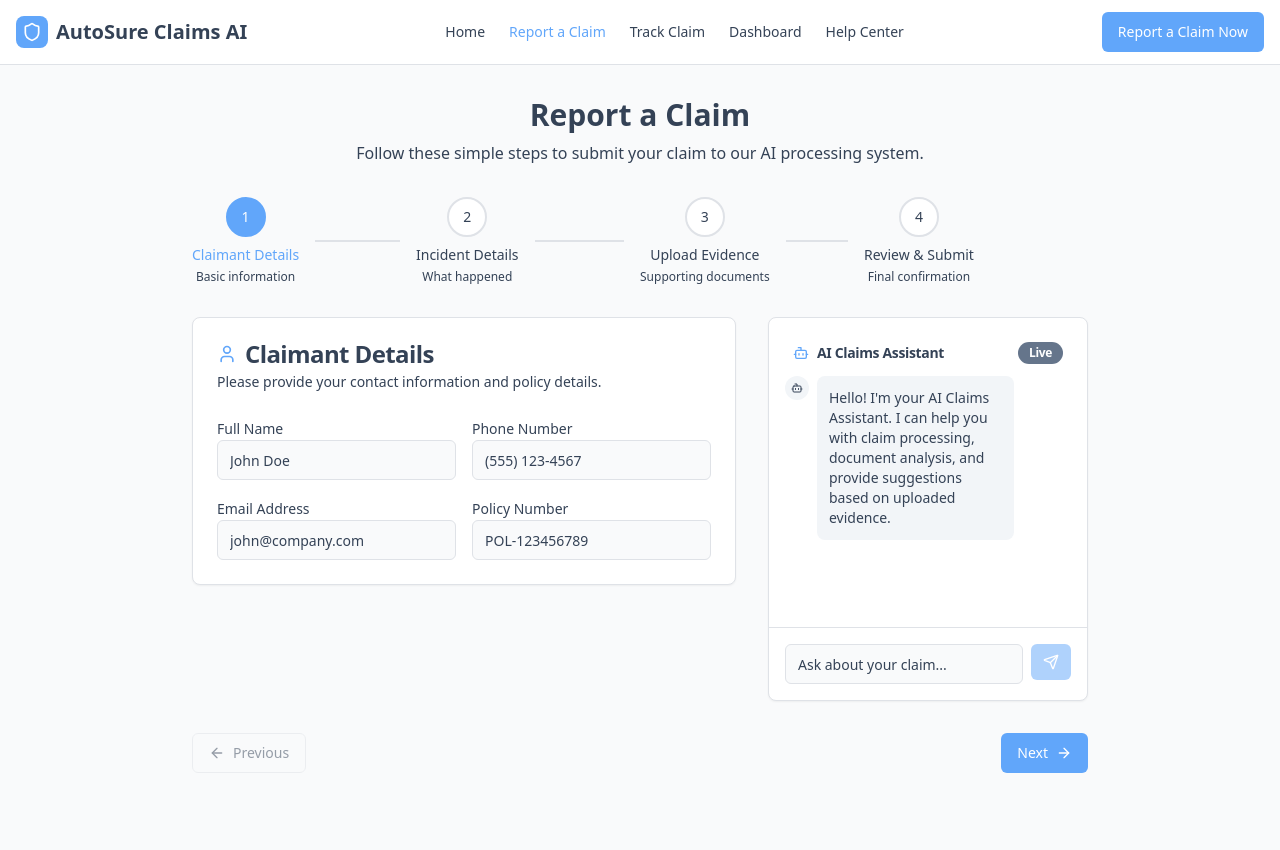
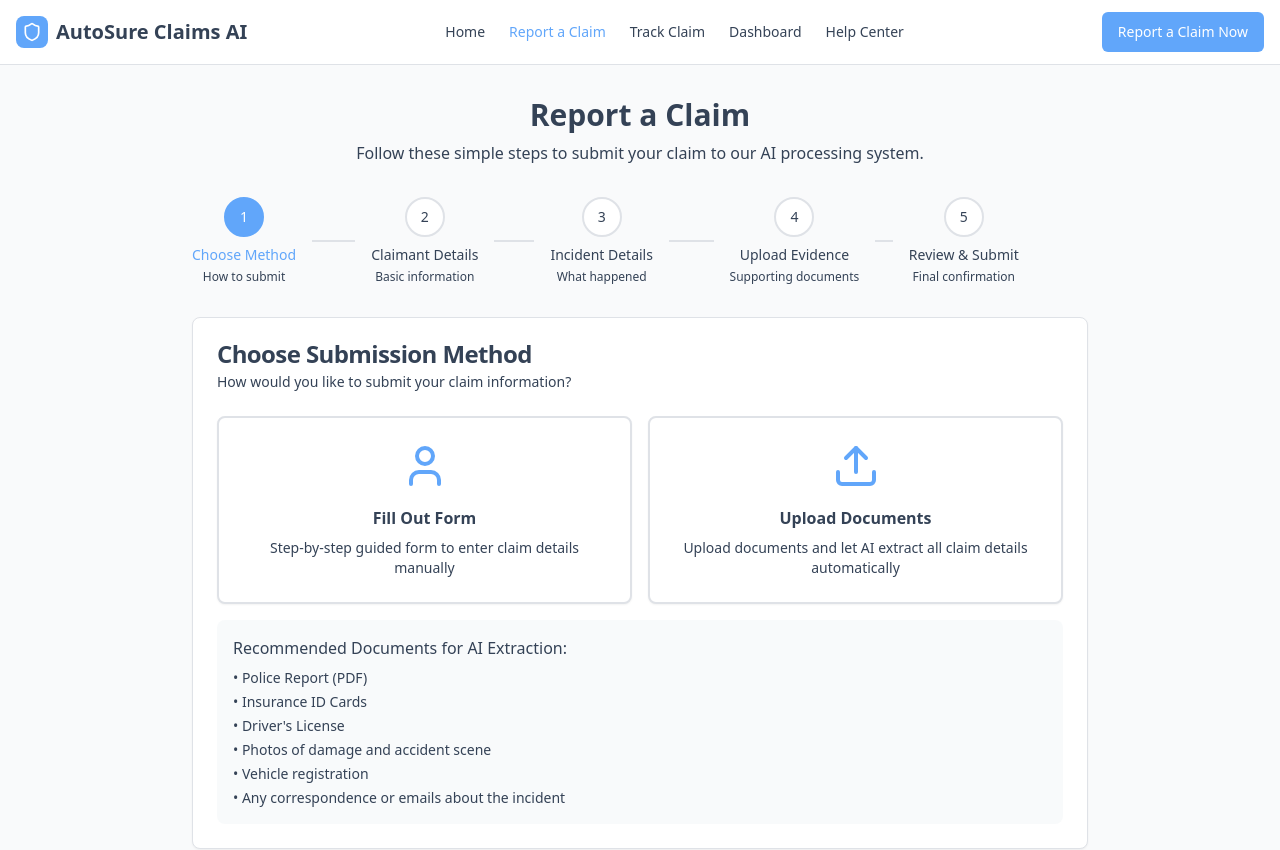
Before and after one commit to gshafd/fleet-ai-adjust, a React (Vite) app: page /report-claim in a window 1280 px wide. Shown: the top 850 px of the page. Before the commit the page ends 805 px from the top, so only its background shows below. Built offline with nearby package versions, Linux system fonts and the light colour scheme.

Commit message:
Refactor: Remove AI assistant and add direct document upload
Removes the AI assistant from the report a claim page. Adds a direct document upload flow alongside the existing form, allowing users to submit documents for detail extraction.

```diff
--- a/src/pages/ReportClaim.tsx
+++ b/src/pages/ReportClaim.tsx
@@ -7,11 +7,11 @@ import { Textarea } from "@/components/ui/textarea";
 import { Header } from "@/components/layout/Header";
 import { WizardSteps } from "@/components/ui/wizard-steps";
 import { FileUpload } from "@/components/ui/file-upload";
-import { ClaimAssistant } from "@/components/ai-assistant/ClaimAssistant";
-import { ArrowLeft, ArrowRight, MapPin, Calendar, User, FileText } from "lucide-react";
+import { ArrowLeft, ArrowRight, MapPin, Calendar, User, FileText, Upload, CheckCircle } from "lucide-react";
 import { useToast } from "@/hooks/use-toast";
 
 const steps = [
+  { id: "method", title: "Choose Method", description: "How to submit" },
   { id: "details", title: "Claimant Details", description: "Basic information" },
   { id: "incident", title: "Incident Details", description: "What happened" },
   { id: "evidence", title: "Upload Evidence", description: "Supporting documents" },
@@ -19,8 +19,10 @@ const steps = [
 ];
 
 export default function ReportClaim() {
-  const [currentStep, setCurrentStep] = useState("details");
+  const [currentStep, setCurrentStep] = useState("method");
   const [completedSteps, setCompletedSteps] = useState<string[]>([]);
+  const [submissionMethod, setSubmissionMethod] = useState<"form" | "documents" | null>(null);
+  const [isExtracting, setIsExtracting] = useState(false);
   const [formData, setFormData] = useState({
     name: "",
     phone: "",
@@ -42,7 +44,13 @@ export default function ReportClaim() {
     const stepIndex = steps.findIndex(s => s.id === currentStep);
     if (stepIndex < steps.length - 1) {
       setCompletedSteps(prev => [...prev, currentStep]);
-      setCurrentStep(steps[stepIndex + 1].id);
+
+      // If user chose document upload method, skip to review after method selection
+      if (currentStep === "method" && submissionMethod === "documents" && formData.files.length > 0) {
+        setCurrentStep("review");
+      } else {
+        setCurrentStep(steps[stepIndex + 1].id);
+      }
     }
   };
 
@@ -62,8 +70,119 @@ export default function ReportClaim() {
     console.log("Submitting claim:", formData);
   };
 
+  const handleDocumentExtraction = (files: File[]) => {
+    if (files.length === 0) return;
+
+    setIsExtracting(true);
+    updateFormData("files", files);
+
+    // Simulate AI extraction
+    setTimeout(() => {
+      // Mock extracted data from documents
+      updateFormData("name", "John Smith");
+      updateFormData("phone", "(555) 987-6543");
+      updateFormData("email", "john.smith@company.com");
+      updateFormData("policyNumber", "POL-789456123");
+      updateFormData("incidentDate", "2024-01-15");
+      updateFormData("incidentTime", "14:30");
+      updateFormData("location", "Interstate 95, Mile Marker 127, Baltimore, MD");
+      updateFormData("description", "Rear-end collision occurred during heavy traffic. Commercial vehicle struck from behind by passenger car while stopped at traffic signal.");
+
+      setIsExtracting(false);
+      setCompletedSteps(["method", "details", "incident", "evidence"]);
+      setCurrentStep("review");
+
+      toast({
+        title: "Documents Processed!",
+        description: "AI has successfully extracted claim details from your documents.",
+      });
+    }, 3000);
+  };
+
   const renderStepContent = () => {
     switch (currentStep) {
+      case "method":
+        return (
+          <Card>
+            <CardHeader>
+              <CardTitle>Choose Submission Method</CardTitle>
+              <CardDescription>
+                How would you like to submit your claim information?
+              </CardDescription>
+            </CardHeader>
+            <CardContent className="space-y-4">
+              <div className="grid md:grid-cols-2 gap-4">
+                <Card
+                  className={`cursor-pointer border-2 transition-colors ${submissionMethod === "form" ? "border-primary bg-primary/5" : "border-border hover:border-primary/50"}`}
+                  onClick={() => setSubmissionMethod("form")}
+                >
+                  <CardContent className="p-6 text-center">
+                    <User className="w-12 h-12 mx-auto mb-4 text-primary" />
+                    <h3 className="font-semibold mb-2">Fill Out Form</h3>
+                    <p className="text-sm text-muted-foreground">
+                      Step-by-step guided form to enter claim details manually
+                    </p>
+                  </CardContent>
+                </Card>
+
+                <Card
+                  className={`cursor-pointer border-2 transition-colors ${submissionMethod === "documents" ? "border-primary bg-primary/5" : "border-border hover:border-primary/50"}`}
+                  onClick={() => setSubmissionMethod("documents")}
+                >
+                  <CardContent className="p-6 text-center">
+                    <Upload className="w-12 h-12 mx-auto mb-4 text-primary" />
+                    <h3 className="font-semibold mb-2">Upload Documents</h3>
+                    <p className="text-sm text-muted-foreground">
+                      Upload documents and let AI extract all claim details automatically
+                    </p>
+                  </CardContent>
+                </Card>
+              </div>
+
+              {submissionMethod === "documents" && (
+                <div className="mt-6">
+                  <div className="mb-4">
+                    <h4 className="font-medium mb-2">Upload Your Claim Documents</h4>
+                    <p className="text-sm text-muted-foreground mb-4">
+                      Our AI will automatically extract all necessary information from your documents.
+                    </p>
+                  </div>
+
+                  <FileUpload
+                    title="Upload All Claim Documents"
+                    description="Upload police reports, photos, insurance cards, driver's licenses, etc."
+                    onFilesChange={handleDocumentExtraction}
+                    maxFiles={15}
+                  />
+
+                  {isExtracting && (
+                    <div className="mt-4 p-4 bg-primary/5 border border-primary/20 rounded-lg">
+                      <div className="flex items-center gap-3">
+                        <div className="animate-spin rounded-full h-5 w-5 border-b-2 border-primary"></div>
+                        <div>
+                          <p className="font-medium text-primary">Processing Documents...</p>
+                          <p className="text-sm text-muted-foreground">AI is extracting claim details from your uploaded files</p>
+                        </div>
+                      </div>
+                    </div>
+                  )}
+                </div>
+              )}
+
+              <div className="mt-6 p-4 bg-muted/50 rounded-lg">
+                <h4 className="font-medium mb-2">Recommended Documents for AI Extraction:</h4>
+                <ul className="text-sm text-muted-foreground space-y-1">
+                  <li>• Police Report (PDF)</li>
+                  <li>• Insurance ID Cards</li>
+                  <li>• Driver's License</li>
+                  <li>• Photos of damage and accident scene</li>
+                  <li>• Vehicle registration</li>
+                  <li>• Any correspondence or emails about the incident</li>
+                </ul>
+              </div>
+            </CardContent>
+          </Card>
+        );
       case "details":
         return (
           <Card>
@@ -279,15 +398,8 @@ export default function ReportClaim() {
             completedSteps={completedSteps}
           />
 
-          <div className="flex flex-col lg:flex-row gap-8">
-            <div className="flex-1">
-              {renderStepContent()}
-            </div>
-
-            {/* AI Assistant */}
-            <div className="lg:w-80">
-              <ClaimAssistant />
-            </div>
+          <div className="max-w-4xl mx-auto">
+            {renderStepContent()}
           </div>
 
           {/* Navigation Buttons */}
@@ -295,7 +407,7 @@ export default function ReportClaim() {
             <Button
               variant="outline"
               onClick={prevStep}
-              disabled={currentStep === "details"}
+              disabled={currentStep === "method"}
               className="flex items-center gap-2"
             >
               <ArrowLeft className="w-4 h-4" />
@@ -305,6 +417,15 @@ export default function ReportClaim() {
             {currentStep === "review" ? (
               <Button onClick={submitClaim} className="flex items-center gap-2">
                 Submit Claim to AI Agent
+                <ArrowRight className="w-4 h-4" />
+              </Button>
+            ) : currentStep === "method" ? (
+              <Button
+                onClick={nextStep}
+                className="flex items-center gap-2"
+                disabled={!submissionMethod || (submissionMethod === "documents" && !isExtracting && formData.files.length === 0)}
+              >
+                {submissionMethod === "form" ? "Continue with Form" : submissionMethod === "documents" ? "Processing..." : "Choose Method"}
                 <ArrowRight className="w-4 h-4" />
               </Button>
             ) : (
```
